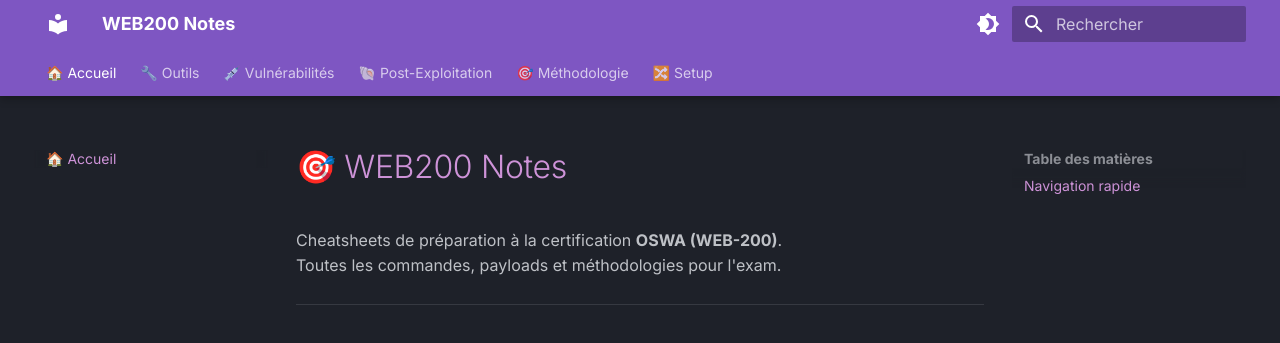
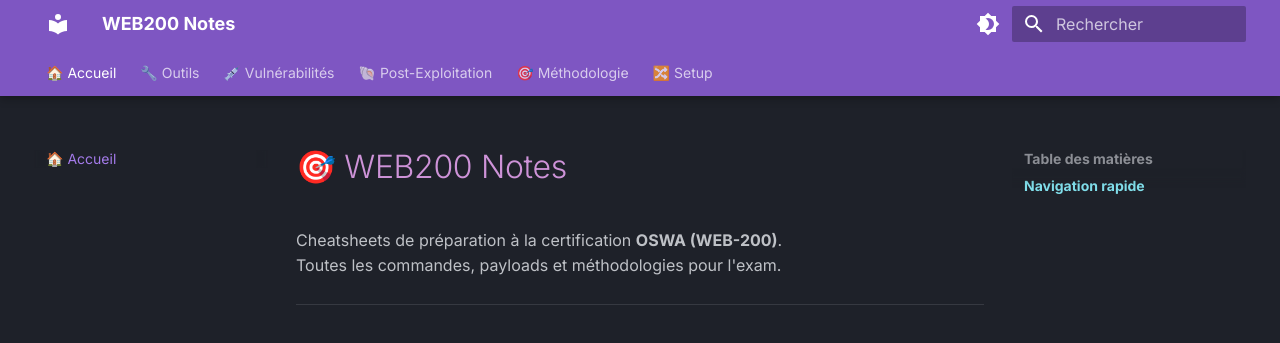
Before and after one commit to GaelleBriet/web200-notes, an MkDocs documentation site: the page built from docs/index.md, in a window 1280 px wide. Shown: the top 343 px of the page. Built offline with MkDocs 1.6.1 and Material for MkDocs 9.7.7, drawn with Linux system fonts in a browser that asks for light colours.

Commit message:
Update CSS styles for secondary navigation links to improve visibility

```diff
--- a/docs/stylesheets/extra.css
+++ b/docs/stylesheets/extra.css
@@ -39,9 +39,10 @@
   color: #fff176 !important;
 }
 
-/* Menu */
-.md-sidebar .md-sidebar__scrollwrap .md-sidebar__inner .md-nav .md-nav__list .md-nav__item .md-nav__link span {
-  color: #ce93d8 !important;
+/* Titres H2 dans la table des matières */
+.md-nav--secondary > .md-nav__list > .md-nav__item > .md-nav__link {
+  color: #80deea !important;
+  font-weight: bold;
 }
 
   /* Tags de vulnérabilité colorés */
```
